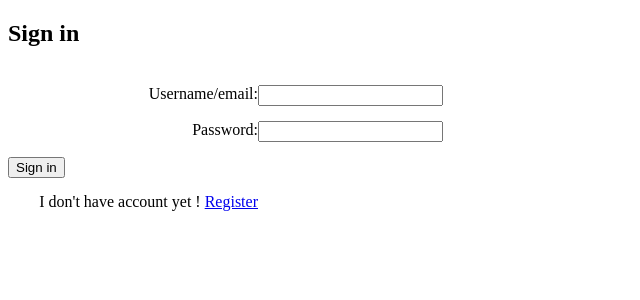
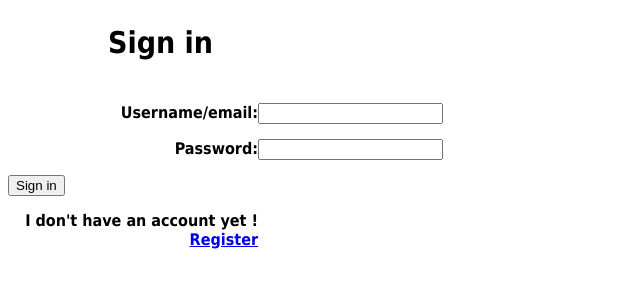
Before and after one commit to cescgina/what_next_bio, a PHP site: page /login.php in a window 1280 px wide. Shown: the top 300 px of the page, without its empty margins (0-640 px from the left). Run offline with PHP 8.4, Linux system fonts and the light colour scheme.

Commit message:
working registration and login files

```diff
--- a/register_login/Class.user.php
+++ b/register_login/Class.user.php
@@ -30,11 +30,11 @@ class USER
        }
     }
 
-    public function login($name_email,$password)
+    public function login($username,$email,$password)
     {
        try
        {
-          $stmt = $this->db->prepare("SELECT * FROM users WHERE username=:name_email OR email=:name_email LIMIT 1");
+          $stmt = $this->db->prepare("SELECT * FROM users WHERE username=:username OR email=:email LIMIT 1");
           $stmt->execute(array(':username'=>$username, ':email'=>$email));
           $userRow=$stmt->fetch(PDO::FETCH_ASSOC);
           if($stmt->rowCount() > 0)
--- a/register_login/login.php
+++ b/register_login/login.php
@@ -8,10 +8,11 @@ if($user->is_loggedin()!="")
 
 if(isset($_POST['login']))
 {
- $name_email = $_POST['name_email'];
+ $username = $_POST['name_email'];
+ $email = $_POST['name_email'];
  $password = $_POST['password'];
 
- if($user->login($name_email,$password))
+ if($user->login($username,$email,$password))
  {
   $user->redirect('home.php');
  }
@@ -24,8 +25,8 @@ if(isset($_POST['login']))
 <!DOCTYPE html>
 <html>
 <head>
+	<link rel="stylesheet" href="styles_register.css" type="text/css"  />
 	<meta http-equiv="Content-Type" content="text/html; charset=utf-8" />
-	<link rel="stylesheet" href="styles_register.css" type="text/css"  />
 	<title>Login form Whatnext Bio?</title>
 </head>
 	<body>
@@ -37,7 +38,7 @@ if(isset($_POST['login']))
 				<label>Password:</label> <input type="password" name="password" required><br /><br />
 				<input type="submit" name="login" value="Sign in">
 				<br /><br />
-				<label>I don't have account yet ! <a href="register.php">Register</a></label>
+				<label>I don't have an account yet ! <a href="register.php">Register</a></label>
 			</form>
 			</div>
 		</div>
--- a/register_login/register.php
+++ b/register_login/register.php
@@ -64,7 +64,7 @@ if(isset($_POST['register']))
   }
   if(isset($error)){
       echo "There has been an error";
-      echo "<br>"
+      echo "<br>";
       echo $error;
       exit;
   }
@@ -74,10 +74,11 @@ if(isset($_POST['register']))
 
 <html>
 	<head>
+		<link rel="stylesheet" type="text/css" href="styles_register.css">
 		<title>Registration form Whatnext Bio?</title>
 	</head>
 	<body>
-		<h1>Registration</h1>
+		<h2>Registration</h2>
 		<form method="post" name="register" action="register.php">
 			<label>Name:</label> <input type="text" name="first_name"><br /><br />
 			<label>Surname: </label><input type="text" name="surname"><br /><br />
--- a/register_login/styles_register.css
+++ b/register_login/styles_register.css
@@ -22,3 +22,14 @@ input {
   display: inline-block;
   float: left;
 }
+h2 {
+	text-align: left;
+	font-family:Tahoma, Geneva, sans-serif;
+	font-weight: bold;
+	font-size: 30px;
+	margin-left:100px;
+}
+label {
+	font-family:Tahoma, Geneva, sans-serif;
+	font-weight: bold;
+}
```
